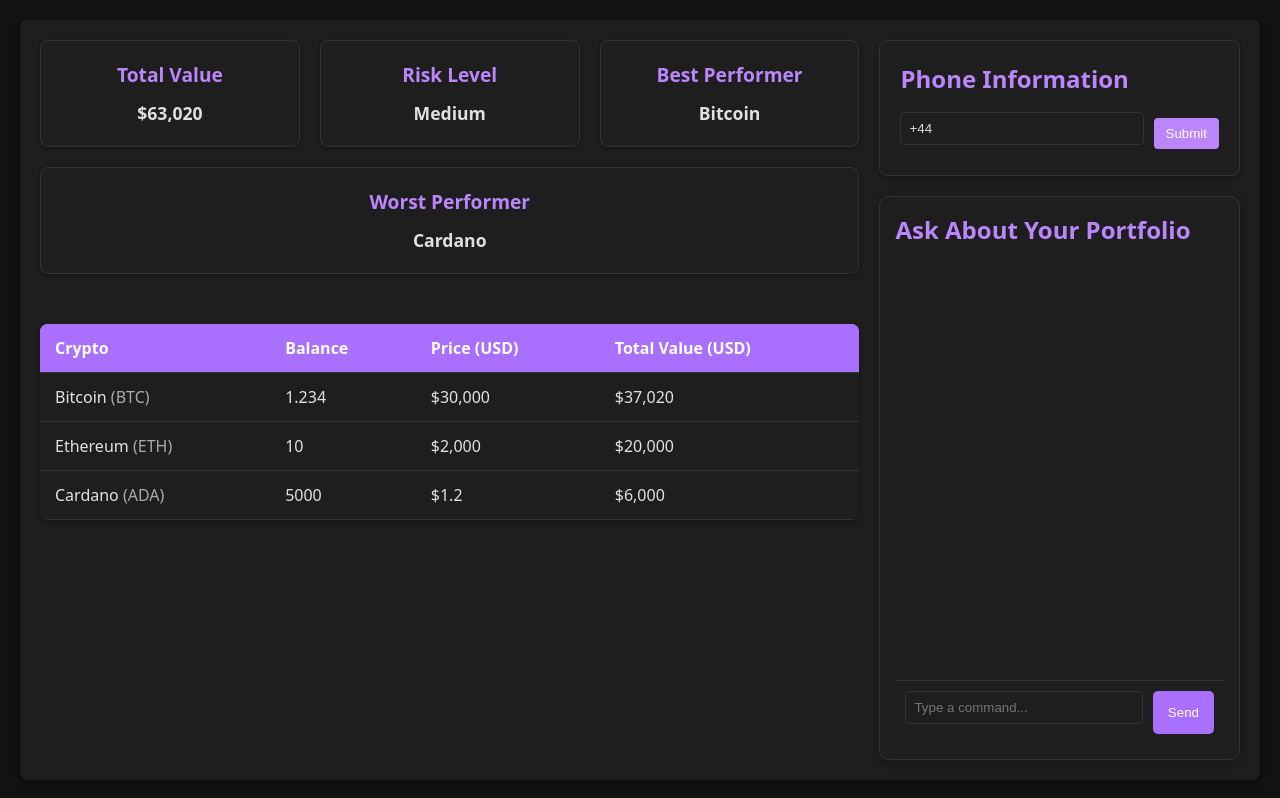
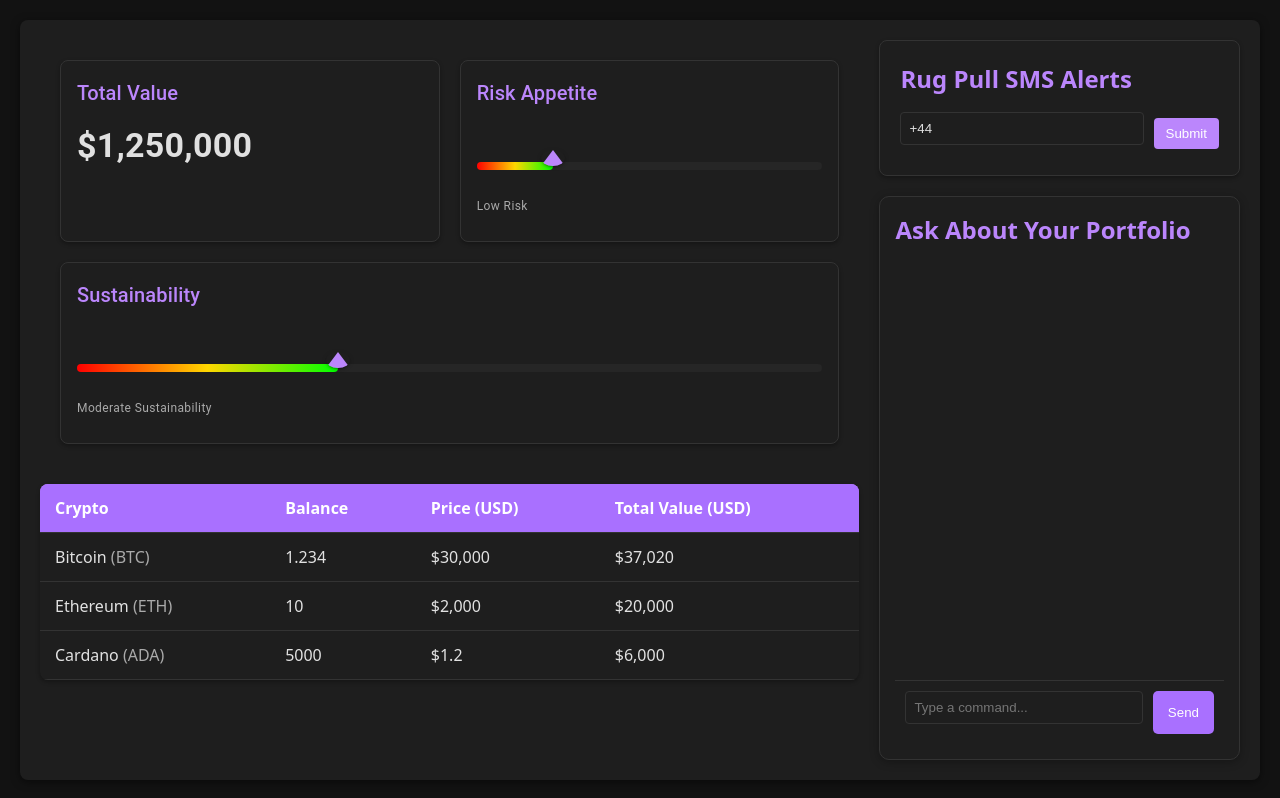
Before and after one commit to syntax/htb2025, a React (Vite) app in the folder frontend/: page /portfolio in a window 1280 px wide. Built offline with nearby package versions, Linux system fonts and the light colour scheme.

Commit message:
add sliders

```diff
--- a/frontend/src/components/PhoneInfo.tsx
+++ b/frontend/src/components/PhoneInfo.tsx
@@ -29,7 +29,7 @@
 
   return (
     <div className="phone-info-panel">
-      <h2>Phone Information</h2>
+      <h2>Rug Pull SMS Alerts</h2>
       {!submittedPhone ? (
         <form onSubmit={handleSubmit}>
           <div className="phone-input-container">
--- a/frontend/src/components/PortfolioSummary.tsx
+++ b/frontend/src/components/PortfolioSummary.tsx
@@ -1,36 +1,117 @@
 import React from 'react';
+import { Box, Card, CardContent, Typography, Slider, styled } from '@mui/material';
 
 interface SummaryStats {
   totalValue: number;
-  riskLevel: string;
+  riskAppetite: number;
+  sustainability: number;
   bestPerformer: string;
   worstPerformer: string;
 }
 
-interface PortfolioSummaryProps {
-  stats: SummaryStats;
-}
+const StyledCard = styled(Card)({
+  minWidth: 275,
+  flex: '1 1 300px',
+  backgroundColor: 'var(--card-bg)',
+  borderRadius: '8px',
+  border: '1px solid var(--border-color)',
+  boxShadow: '0 2px 4px rgba(0, 0, 0, 0.3)',
+});
 
-const PortfolioSummary: React.FC<PortfolioSummaryProps> = ({ stats }) => {
+const IntensitySlider = styled(Slider)({
+  height: 8,
+  marginTop: '24px',
+  '& .MuiSlider-track': {
+    background: 'linear-gradient(90deg, #ff0000 0%, #ffd700 50%, #00ff00 100%)',
+    border: 'none',
+  },
+  '& .MuiSlider-rail': {
+    backgroundColor: 'var(--border-color)',
+  },
+  '& .MuiSlider-thumb': {
+    height: 24,
+    width: 24,
+    backgroundColor: 'transparent',
+    '&:before': {
+      content: '""',
+      display: 'block',
+      width: 0,
+      height: 0,
+      borderLeft: '12px solid transparent',
+      borderRight: '12px solid transparent',
+      borderBottom: '16px solid var(--accent-color)',
+      transform: 'translateY(-8px)',
+    },
+  },
+});
+
+const PortfolioSummary = () => {
+  const stats: SummaryStats = {
+    totalValue: 1250000,
+    riskAppetite: 0.22,
+    sustainability: 0.35,
+    bestPerformer: 'Tech Stocks',
+    worstPerformer: 'Oil & Gas',
+  };
+
   return (
-    <div className="summary-panel">
-      <div className="summary-card">
-        <h2>Total Value</h2>
-        <p>${stats.totalValue.toLocaleString()}</p>
-      </div>
-      <div className="summary-card">
-        <h2>Risk Level</h2>
-        <p>{stats.riskLevel}</p>
-      </div>
-      <div className="summary-card">
-        <h2>Best Performer</h2>
-        <p>{stats.bestPerformer}</p>
-      </div>
-      <div className="summary-card">
-        <h2>Worst Performer</h2>
-        <p>{stats.worstPerformer}</p>
-      </div>
-    </div>
+    <Box sx={{
+      display: 'flex',
+      gap: '20px',
+      flexWrap: 'wrap',
+      justifyContent: 'center',
+      padding: '20px',
+      backgroundColor: 'var(--card-bg)',
+    }}>
+      <StyledCard>
+        <CardContent>
+          <Typography variant="h6" sx={{ color: 'var(--accent-color)', mb: 2 }}>
+            Total Value
+          </Typography>
+          <Typography variant="h4" sx={{ fontWeight: 'bold', color: 'var(--primary-text)' }}>
+            ${stats.totalValue.toLocaleString()}
+          </Typography>
+        </CardContent>
+      </StyledCard>
+
+      <StyledCard>
+        <CardContent>
+          <Typography variant="h6" sx={{ color: 'var(--accent-color)', mb: 2 }}>
+            Risk Appetite
+          </Typography>
+          <IntensitySlider
+            value={stats.riskAppetite}
+            min={0}
+            max={1}
+            step={0.01}
+            disabled
+          />
+          <Typography variant="caption" sx={{ color: 'var(--secondary-text)', display: 'block', mt: 1 }}>
+            {stats.riskAppetite >= 0.6 ? 'High Risk' :
+             stats.riskAppetite >= 0.3 ? 'Moderate Risk' : 'Low Risk'}
+          </Typography>
+        </CardContent>
+      </StyledCard>
+
+      <StyledCard>
+        <CardContent>
+          <Typography variant="h6" sx={{ color: 'var(--accent-color)', mb: 2 }}>
+            Sustainability
+          </Typography>
+          <IntensitySlider
+            value={stats.sustainability}
+            min={0}
+            max={1}
+            step={0.01}
+            disabled
+          />
+          <Typography variant="caption" sx={{ color: 'var(--secondary-text)', display: 'block', mt: 1 }}>
+            {stats.sustainability >= 0.6 ? 'High Sustainability' :
+             stats.sustainability >= 0.3 ? 'Moderate Sustainability' : 'Low Sustainability'}
+          </Typography>
+        </CardContent>
+      </StyledCard>
+    </Box>
   );
 };
 
```
